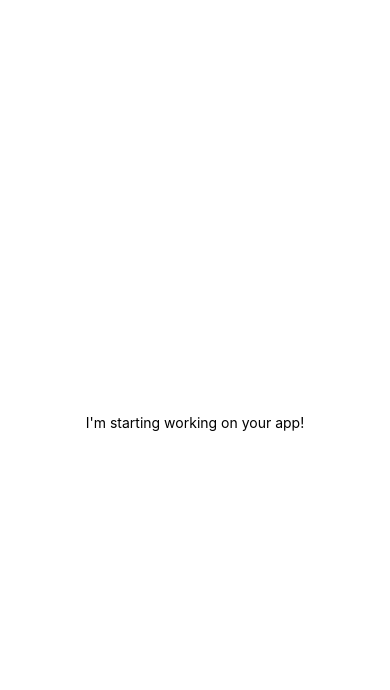
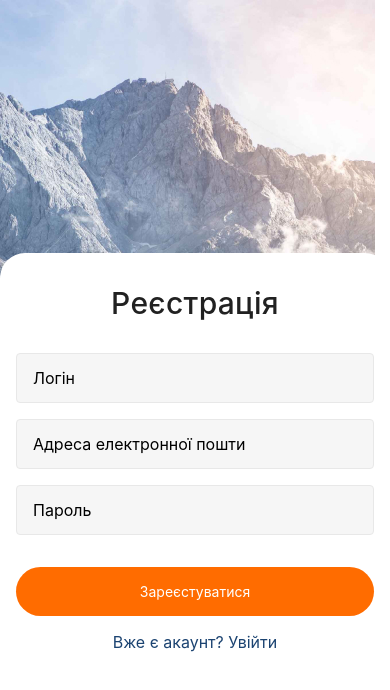
Before and after one commit to Tasitaforme/goit-react-native-hw, a React Native app: screen / in a window 390 px wide. Shown: the top 690 px of the page. Built offline with nearby package versions, Linux system fonts and the light colour scheme.

Commit message:
start creating RegistrationScreen

```diff
--- a/App.js
+++ b/App.js
@@ -1,11 +1,42 @@
 import { StatusBar } from "expo-status-bar";
-import { StyleSheet, Text, View } from "react-native";
+import {
+  StyleSheet,
+  Text,
+  View,
+  ImageBackground,
+  TextInput,
+  TouchableOpacity,
+} from "react-native";
 
 export default function App() {
   return (
     <View style={styles.container}>
-      <Text>I'm starting working on your app!</Text>
-      <StatusBar style="auto" />
+      <ImageBackground
+        source={require("./assets/images/bg.jpg")}
+        resizeMode="cover"
+        style={styles.image}
+      >
+        <StatusBar style="auto" barStyle={"dark-content"} />
+        <View style={{ height: "70%" }}>
+          <View style={styles.wrapper} textAlign={"center"}>
+            <Text style={styles.title}>Реєстрація</Text>
+            <TextInput style={styles.input} placeholder="Логін" />
+            <TextInput
+              style={styles.input}
+              placeholder="Адреса електронної пошти"
+            />
+            <TextInput
+              style={styles.input}
+              placeholder="Пароль"
+              secureTextEntry={true}
+            />
+            <TouchableOpacity style={styles.button}>
+              <Text style={{ color: "#fff" }}>Зареєстуватися</Text>
+            </TouchableOpacity>
+            <Text style={styles.link}>Вже є акаунт? Увійти</Text>
+          </View>
+        </View>
+      </ImageBackground>
     </View>
   );
 }
@@ -13,8 +44,59 @@ export default function App() {
 const styles = StyleSheet.create({
   container: {
     flex: 1,
+
     backgroundColor: "#fff",
+    // alignItems: "center",
+    // justifyContent: "center",
+  },
+  image: {
+    flex: 1,
+    justifyContent: "flex-end",
+    // alignItems: "center",
+  },
+  wrapper: {
+    flex: 1,
     alignItems: "center",
-    justifyContent: "center",
+    backgroundColor: "#fff",
+    borderTopLeftRadius: 25,
+    borderTopRightRadius: 25,
+    paddingHorizontal: 16,
+    //textAlign: "center",
+  },
+  title: {
+    marginTop: 32,
+    marginBottom: 32,
+    color: "#212121",
+    //textAlign: "center",
+    fontSize: 30,
+    fontWeight: "500",
+    letterSpacing: 0.3,
+  },
+  input: {
+    width: "100%",
+    borderWidth: 1,
+    borderColor: "#E8E8E8",
+    backgroundColor: "#F6F6F6",
+    borderRadius: 4,
+    height: 50,
+    flexShrink: 0,
+    padding: 16,
+    fontSize: 16,
+    marginBottom: 16,
+  },
+  link: {
+    color: "#1B4371",
+    fontWeight: "400",
+    fontSize: 16,
+  },
+  button: {
+    width: "100%",
+    padding: 16,
+    alignItems: "center",
+    backgroundColor: "#FF6C00",
+    borderRadius: 100,
+    marginVertical: 16,
   },
 });
+
+// style={{ height: "70%" }}
```
Also changed, not shown: assets/images/bg.jpg (added), 1 other file (tests, documents, lock files or other folders).
